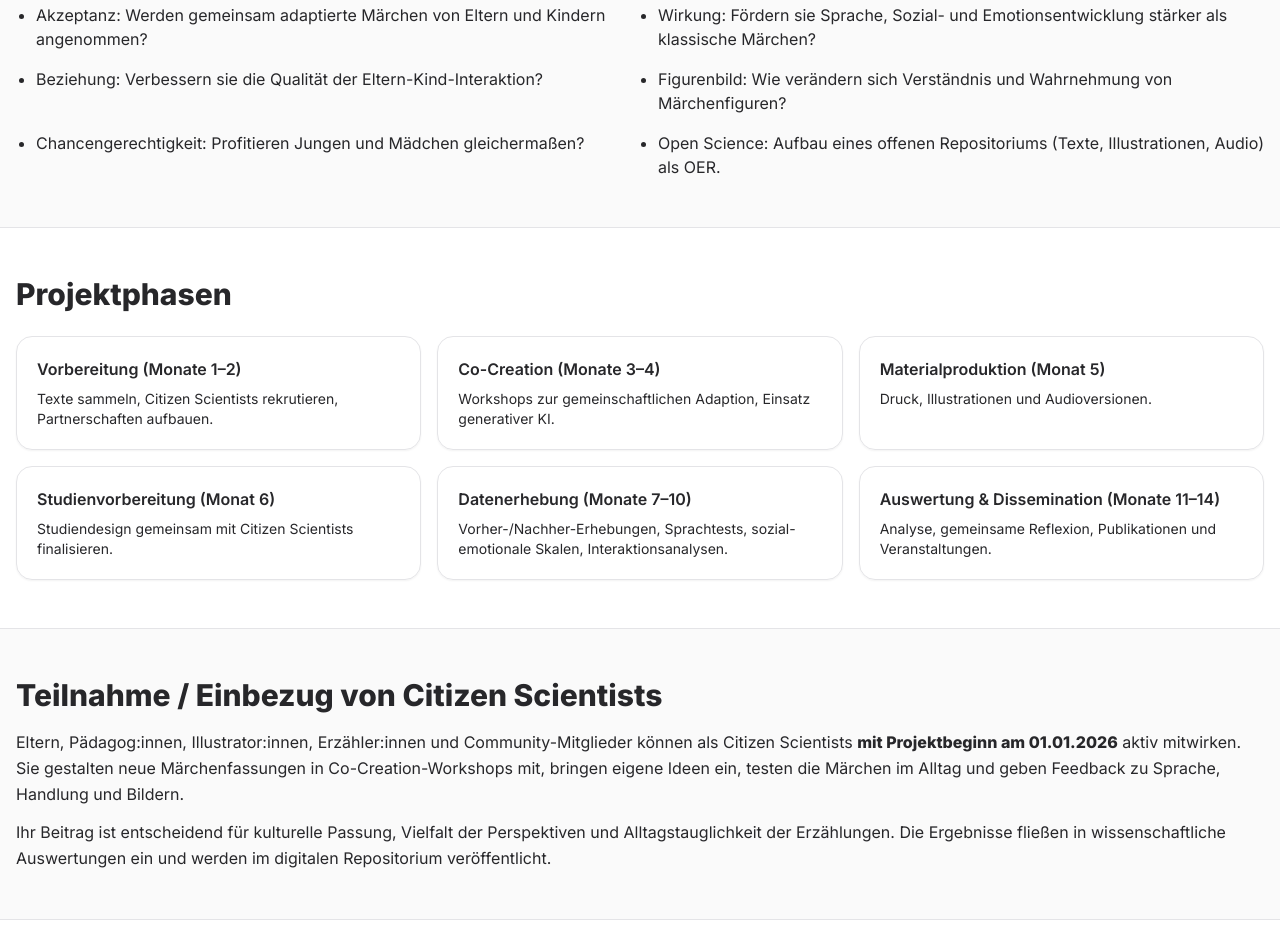
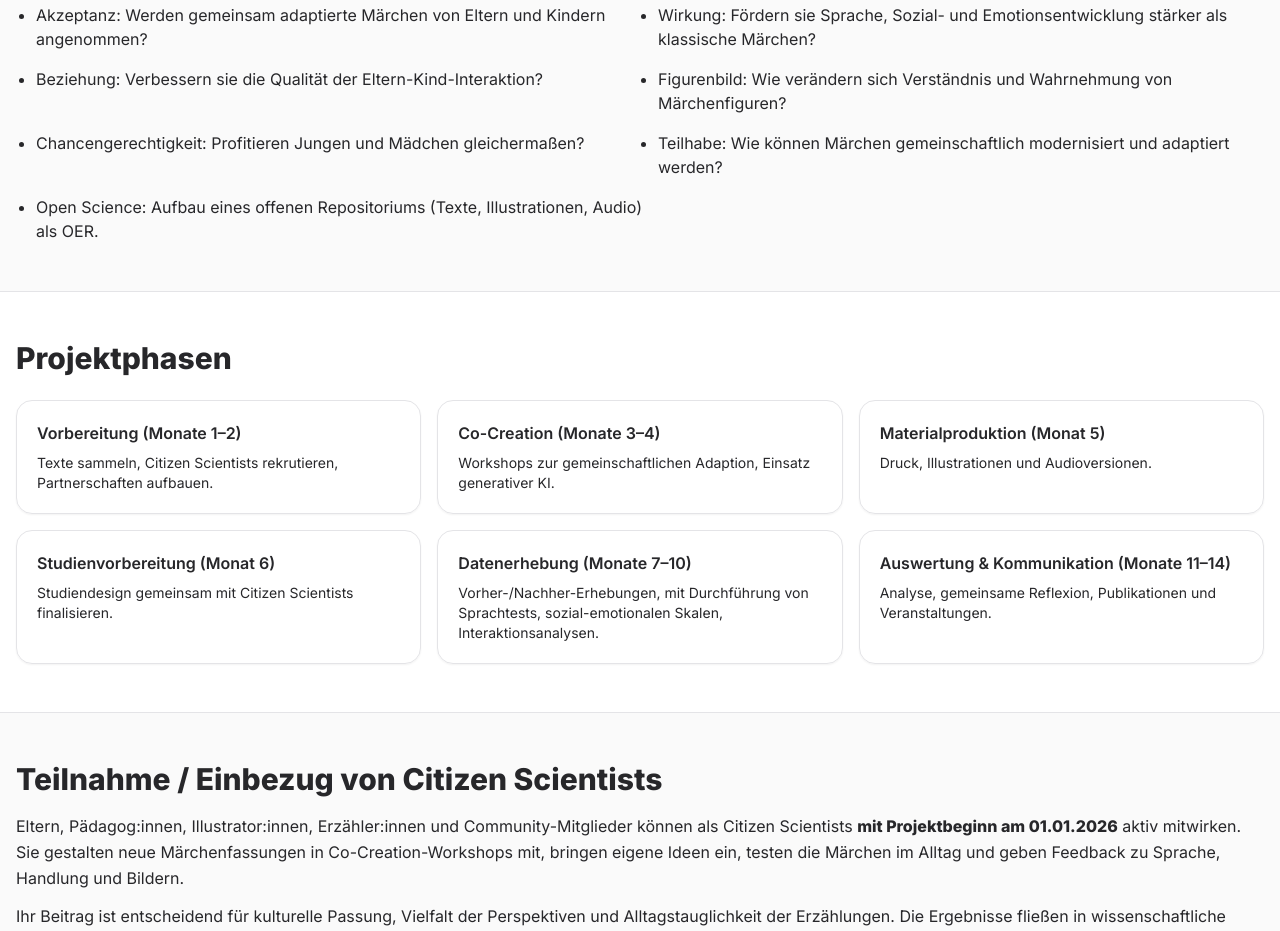
Before and after one commit to magie-projekt/magie-projekt.github.io, a plain HTML site: page index.html in a window 1280 px wide. Shown: the part 1053-1984 px from the top of the page. Drawn offline with nearby package versions, Linux system fonts and the light colour scheme.

Commit message:
Update index.html

```diff
--- a/index.html
+++ b/index.html
@@ -95,6 +95,7 @@
         <li>Beziehung: Verbessern sie die Qualität der Eltern-Kind-Interaktion?</li>
         <li>Figurenbild: Wie verändern sich Verständnis und Wahrnehmung von Märchenfiguren?</li>
         <li>Chancengerechtigkeit: Profitieren Jungen und Mädchen gleichermaßen?</li>
+        <li>Teilhabe: Wie können Märchen gemeinschaftlich modernisiert und adaptiert werden?</li>
         <li>Open Science: Aufbau eines offenen Repositoriums (Texte, Illustrationen, Audio) als OER.</li>
       </ul>
     </div>
@@ -109,8 +110,8 @@
         <div class="p-5 rounded-2xl border border-zinc-200 shadow-sm"><h3 class="font-semibold">Co-Creation (Monate 3–4)</h3><p class="mt-2 text-sm">Workshops zur gemeinschaftlichen Adaption, Einsatz generativer KI.</p></div>
         <div class="p-5 rounded-2xl border border-zinc-200 shadow-sm"><h3 class="font-semibold">Materialproduktion (Monat 5)</h3><p class="mt-2 text-sm">Druck, Illustrationen und Audioversionen.</p></div>
         <div class="p-5 rounded-2xl border border-zinc-200 shadow-sm"><h3 class="font-semibold">Studienvorbereitung (Monat 6)</h3><p class="mt-2 text-sm">Studiendesign gemeinsam mit Citizen Scientists finalisieren.</p></div>
-        <div class="p-5 rounded-2xl border border-zinc-200 shadow-sm"><h3 class="font-semibold">Datenerhebung (Monate 7–10)</h3><p class="mt-2 text-sm">Vorher-/Nachher-Erhebungen, Sprachtests, sozial-emotionale Skalen, Interaktionsanalysen.</p></div>
-        <div class="p-5 rounded-2xl border border-zinc-200 shadow-sm"><h3 class="font-semibold">Auswertung & Dissemination (Monate 11–14)</h3><p class="mt-2 text-sm">Analyse, gemeinsame Reflexion, Publikationen und Veranstaltungen.</p></div>
+        <div class="p-5 rounded-2xl border border-zinc-200 shadow-sm"><h3 class="font-semibold">Datenerhebung (Monate 7–10)</h3><p class="mt-2 text-sm">Vorher-/Nachher-Erhebungen, mit Durchführung von Sprachtests, sozial-emotionalen Skalen, Interaktionsanalysen.</p></div>
+        <div class="p-5 rounded-2xl border border-zinc-200 shadow-sm"><h3 class="font-semibold">Auswertung & Kommunikation (Monate 11–14)</h3><p class="mt-2 text-sm">Analyse, gemeinsame Reflexion, Publikationen und Veranstaltungen.</p></div>
       </div>
     </div>
   </section>
```
